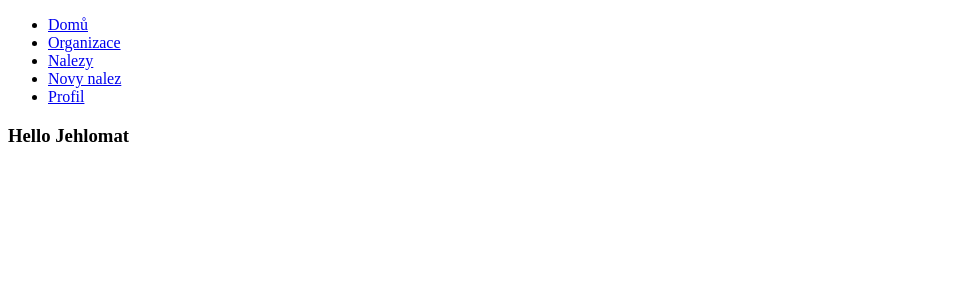
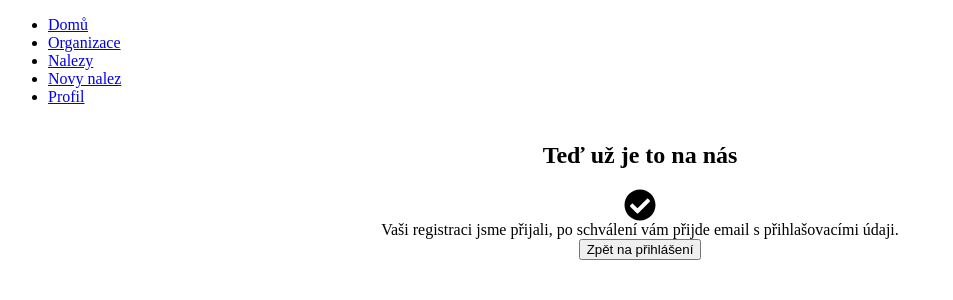
Before and after one commit to cesko-digital/jehlomat, a React app in the folder web-jehlomat/: page /registrace in a window 1280 px wide. Shown: the top 300 px of the page, without its empty margins (0-953 px from the left). Built offline with nearby package versions, Linux system fonts and the light colour scheme.

Commit message:
#12 registrace organizace, thank you page

```diff
--- a/web-jehlomat/package.json
+++ b/web-jehlomat/package.json
@@ -27,10 +27,14 @@
   "author": "",
   "license": "ISC",
   "dependencies": {
+    "@fortawesome/fontawesome-svg-core": "^1.2.36",
+    "@fortawesome/free-solid-svg-icons": "^5.15.4",
+    "@fortawesome/react-fontawesome": "^0.1.15",
     "babel-jest": "^27.2.4",
     "react": "^17.0.2",
     "react-dom": "^17.0.2",
     "react-router-dom": "^5.3.0",
+    "styled-components": "^5.3.1",
     "typescript": "^4.4.3"
   },
   "devDependencies": {
@@ -43,6 +47,7 @@
     "@types/react": "^17.0.25",
     "@types/react-dom": "^17.0.9",
     "@types/react-router-dom": "^5.3.0",
+    "@types/styled-components": "^5.1.14",
     "babel-loader": "^8.2.2",
     "css-loader": "^6.3.0",
     "enzyme": "^3.11.0",
--- /dev/null
+++ b/web-jehlomat/src/Registrace/Registrace.tsx
@@ -0,0 +1,28 @@
+import React from "react";
+import {
+  Link
+} from "react-router-dom";
+import { FontAwesomeIcon } from '@fortawesome/react-fontawesome';
+import { faCheckCircle } from '@fortawesome/free-solid-svg-icons';
+import styled from 'styled-components';
+
+const Container = styled.div`
+  display: flex;
+  flex-direction: column;
+  justify-content: center;
+  align-items: center;
+`
+
+export default function Registrace() {
+  return (
+    <Container>
+      <h2>Teď už je to na nás</h2>
+      <FontAwesomeIcon icon={faCheckCircle} size="2x" />
+      <div>Vaši registraci jsme přijali, po schválení vám přijde email
+        s přihlašovacími údaji.</div>
+      <Link to="/">
+        <button>Zpět na přihlášení</button>
+      </Link>
+    </Container>
+  );
+}
--- a/web-jehlomat/src/index.tsx
+++ b/web-jehlomat/src/index.tsx
@@ -11,6 +11,7 @@ const Organizace = lazy(() => import("./Organizace/Organizace"));
 const Profil = lazy(() => import("./Profil/Profil"));
 const NovyNalez = lazy(() => import("./NovyNalez/NovyNalez"));
 const Nalezy = lazy(() => import("./Nalezy/Nalezy"));
+const Registrace = lazy(() => import("./Registrace/Registrace"));
 // **********************************************************************
 
 /**
@@ -25,6 +26,9 @@ ReactDOM.render(
       <Router>
         <Navigation />
         <Switch>
+          <Route path="/registrace" component={Registrace}>
+            <Registrace />
+          </Route>
           <Route path="/profil" component={Profil}>
             <Profil />
           </Route>
```
Also changed, not shown: 1 other file (tests, documents, lock files or other folders).
